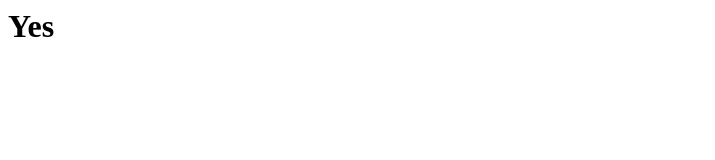
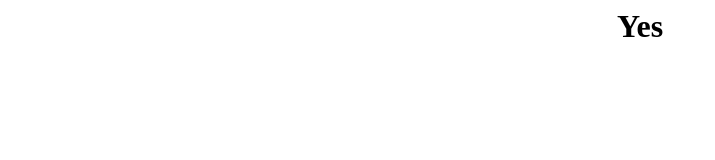
Before and after one commit to ChrisStayte/IsMyDeviceOn, a plain HTML site: page index.html in a window 1280 px wide. Shown: the whole page, without its empty margins (0-715 px from the left). Drawn offline with Linux system fonts and the light colour scheme.

Commit message:
Update index.html

```diff
--- a/index.html
+++ b/index.html
@@ -1 +1 @@
-<h1>Yes</h1>
+<center><h1>Yes</h1></center>
```
